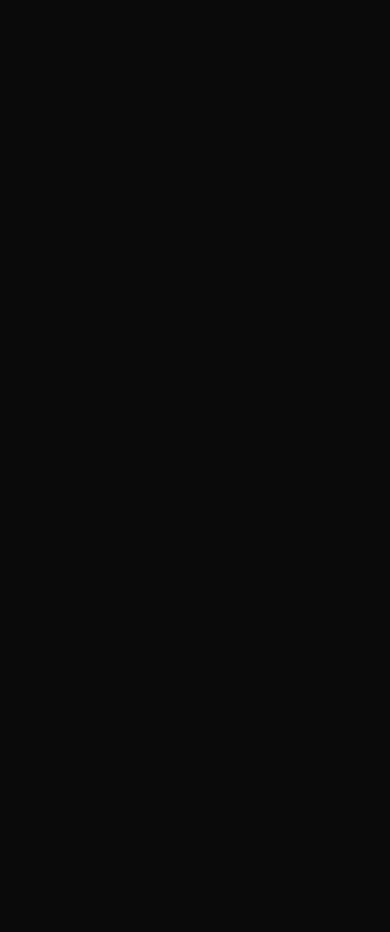
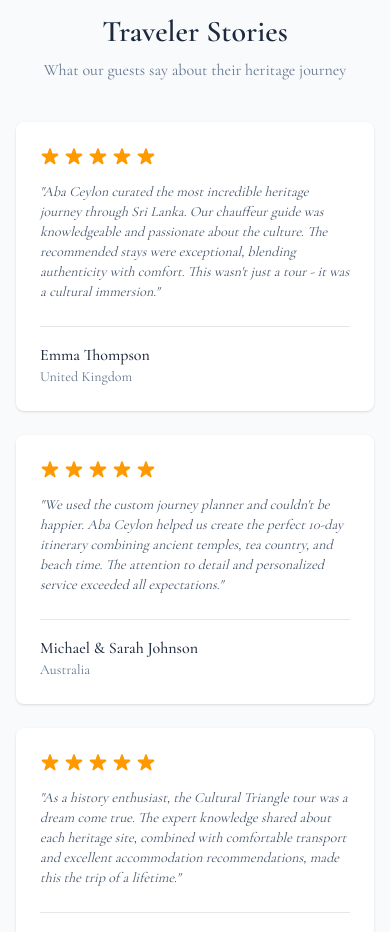
Before and after one commit to Aba-Ceylon/frontend, a Next.js app: page / in a window 390 px wide. Shown: the part 2780-3712 px from the top of the page. Before the commit the page ends 2730 px from the top, so only its background shows below. Built offline with nearby package versions, Linux system fonts and the light colour scheme; no server answers; a web font is replaced by a local one.

Commit message:
feat: add testimonials page

```diff
--- a/src/app/page.tsx
+++ b/src/app/page.tsx
@@ -6,6 +6,7 @@ import { ScrollTrigger } from "gsap/ScrollTrigger";
 import HeroSection from "@/components/hero/HeroSection";
 import InteractiveMap from "@/components/interactiveSriLanka/InteractiveMap";
 import FeaturedPckgs from "@/components/featuredPackages/FeaturedPckgs";
+import Testimonials from "@/components/testimonials/Testimonials";
 
 if (typeof window !== "undefined") {
   gsap.registerPlugin(ScrollTrigger);
@@ -22,6 +23,7 @@ export default function Home() {
       <HeroSection />
       <InteractiveMap />
       <FeaturedPckgs />
+      <Testimonials />
     </div>
   );
 }
--- /dev/null
+++ b/src/components/testimonials/Testimonials.tsx
@@ -0,0 +1,71 @@
+import Container from "@/components/layout/Container";
+import Card from "@/components/ui/Card";
+
+const Star = ({ className = "w-5 h-5 text-amber-500" }: { className?: string }) => (
+  <svg
+    className={className}
+    xmlns="http://www.w3.org/2000/svg"
+    viewBox="0 0 20 20"
+    fill="currentColor"
+    aria-hidden="true"
+  >
+    <path d="M9.049 2.927c.3-.921 1.603-.921 1.902 0l1.286 3.95a1 1 0 00.95.69h4.164c.969 0 1.371 1.24.588 1.81l-3.37 2.447a1 1 0 00-.364 1.118l1.287 3.95c.3.921-.755 1.688-1.54 1.118l-3.37-2.447a1 1 0 00-1.176 0l-3.37 2.447c-.785.57-1.84-.197-1.54-1.118l1.287-3.95a1 1 0 00-.364-1.118L2.06 9.377c-.783-.57-.38-1.81.588-1.81h4.164a1 1 0 00.95-.69l1.287-3.95z" />
+  </svg>
+);
+
+export default function Testimonials() {
+  const testimonials = [
+    {
+      quote:
+        '"Aba Ceylon curated the most incredible heritage journey through Sri Lanka. Our chauffeur guide was knowledgeable and passionate about the culture. The recommended stays were exceptional, blending authenticity with comfort. This wasn\'t just a tour - it was a cultural immersion."',
+      name: "Emma Thompson",
+      location: "United Kingdom",
+    },
+    {
+      quote:
+        '"We used the custom journey planner and couldn\'t be happier. Aba Ceylon helped us create the perfect 10-day itinerary combining ancient temples, tea country, and beach time. The attention to detail and personalized service exceeded all expectations."',
+      name: "Michael & Sarah Johnson",
+      location: "Australia",
+    },
+    {
+      quote:
+        '"As a history enthusiast, the Cultural Triangle tour was a dream come true. The expert knowledge shared about each heritage site, combined with comfortable transport and excellent accommodation recommendations, made this the trip of a lifetime."',
+      name: "Hans Mueller",
+      location: "Germany",
+    },
+  ];
+
+  return (
+    <section className="bg-slate-50 py-16">
+      <Container>
+        <div className="max-w-3xl mx-auto text-center mb-10">
+          <h2 className="text-3xl font-semibold text-slate-800">Traveler Stories</h2>
+          <p className="text-slate-500 mt-2">What our guests say about their heritage journey</p>
+        </div>
+
+        <div className="grid grid-cols-1 md:grid-cols-3 gap-6">
+          {testimonials.map((t, idx) => (
+            <Card key={idx} className="p-6">
+              <div className="flex items-center gap-1 mb-4">
+                <Star />
+                <Star />
+                <Star />
+                <Star />
+                <Star />
+              </div>
+
+              <blockquote className="text-slate-600 italic text-sm mb-6">{t.quote}</blockquote>
+
+              <hr className="border-t border-gray-200 mb-4" />
+
+              <div>
+                <div className="font-medium text-slate-800">{t.name}</div>
+                <div className="text-sm text-slate-500">{t.location}</div>
+              </div>
+            </Card>
+          ))}
+        </div>
+      </Container>
+    </section>
+  );
+}
```
